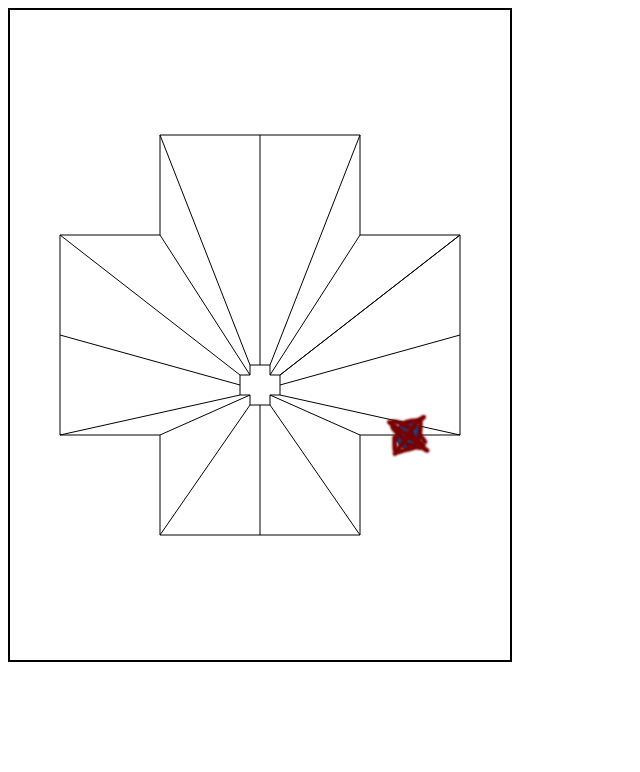
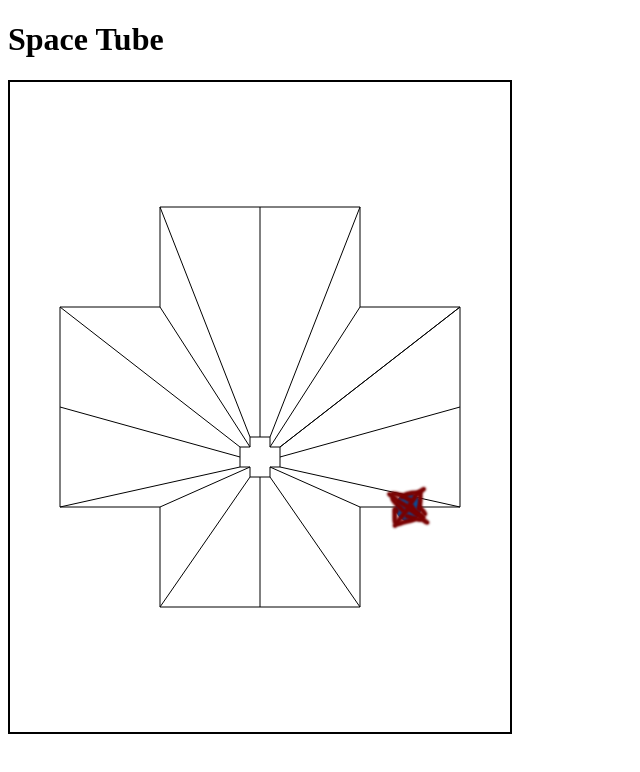
Before and after one commit to TJJasper/SpaceTube, a plain HTML site: page index.html in a window 1280 px wide. Shown: the whole page, without its empty margins (0-640 px from the left). Drawn offline with Linux system fonts and the light colour scheme.

Commit message:
add title to page

```diff
--- a/index.html
+++ b/index.html
@@ -172,6 +172,9 @@ var hyp=function(A,B){
 };
 </script></head>
 <body>
+
+<h1>Space Tube</h1>
+
 <canvas id="mycanvas" width="500" height="650"> </canvas>
 
 <div style="display:none;">
```
